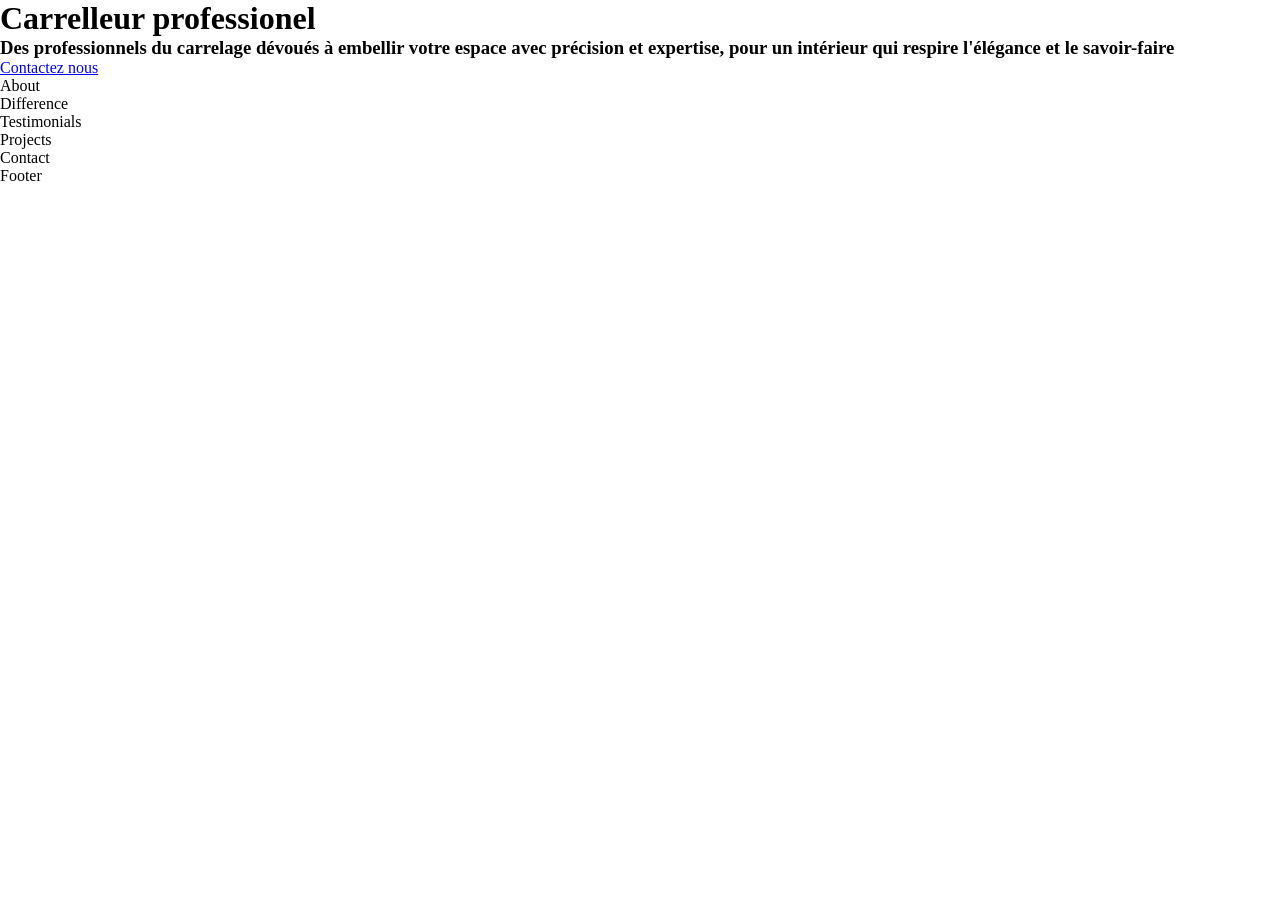
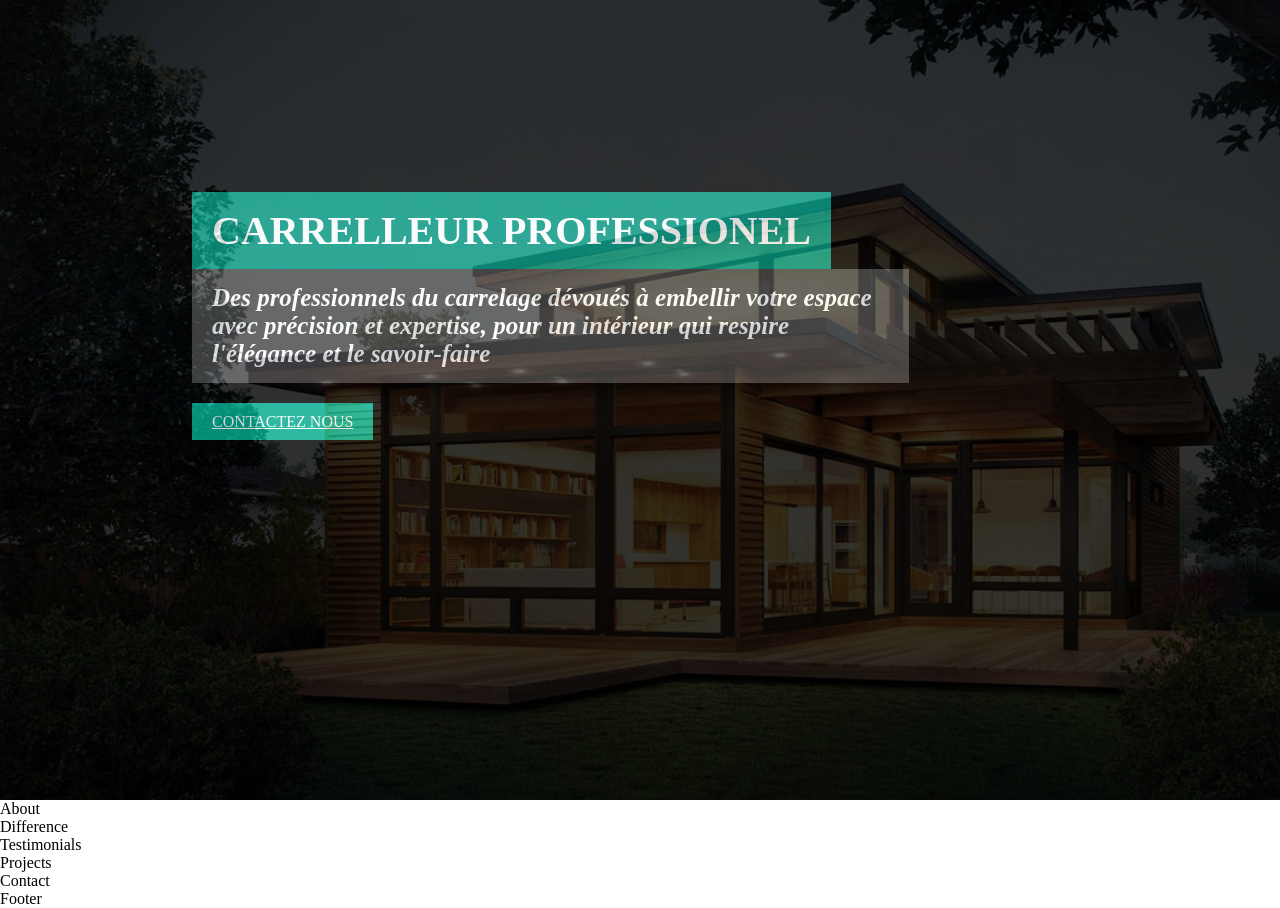
Before and after one commit to dieum512/Pro-carrellage, a React (Create React App) app: page / in a window 1280 px wide. Before the commit the page ends 800 px from the top, so only its background shows below. Built offline with nearby package versions, Linux system fonts and the light colour scheme.

Commit message:
Style the home page

```diff
--- a/src/components/Home/home.css
+++ b/src/components/Home/home.css
@@ -0,0 +1,46 @@
+.container {
+    background: url(../../assets/bg1.jpg);
+    background-position: center;
+    background-repeat: no-repeat;
+    background-size: cover;
+    height: 100vh;
+    background-attachment: fixed;
+}
+
+.home__cont {
+    width: 100%;
+    height: 100vh;
+    background: #000;
+    opacity: 0.8;
+    padding: 15%;
+}
+
+.info__cont {
+    color: #fff;
+    width: 80%;
+}
+
+.info__cont h1 {
+    background: #01967e;
+    width: fit-content;
+    font-size: 40px;
+    font-weight: 700;
+    text-transform: uppercase;
+    padding: 15px 20px;
+}
+
+.info__cont h3 {
+    font-size: 25px;
+    font-style: italic;
+    background: #474747;
+    padding: 15px 20px;
+    margin-bottom: 30px;
+}
+
+.info__cont a {
+    background: #02ac8f;
+    color: #fff;
+    font-size: 16px;
+    padding: 10px 20px;
+    text-transform: uppercase;
+}
```
